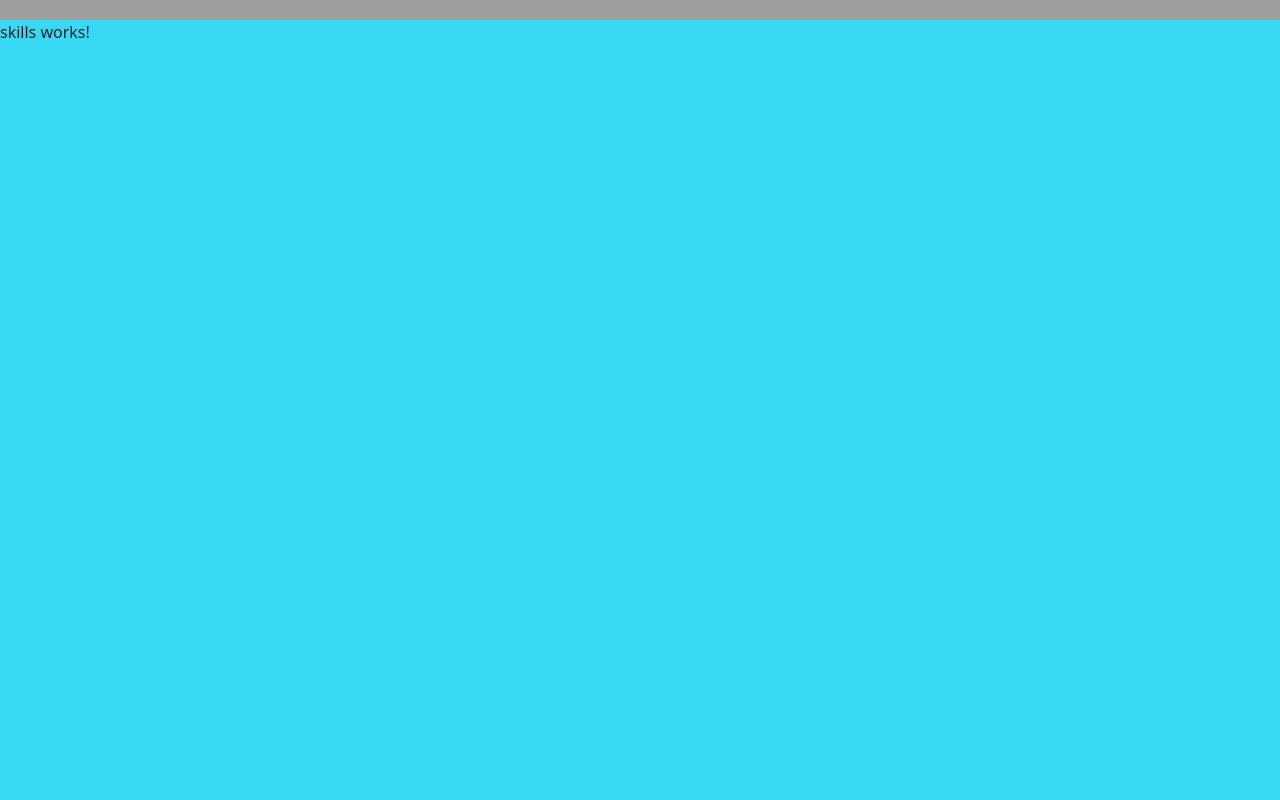
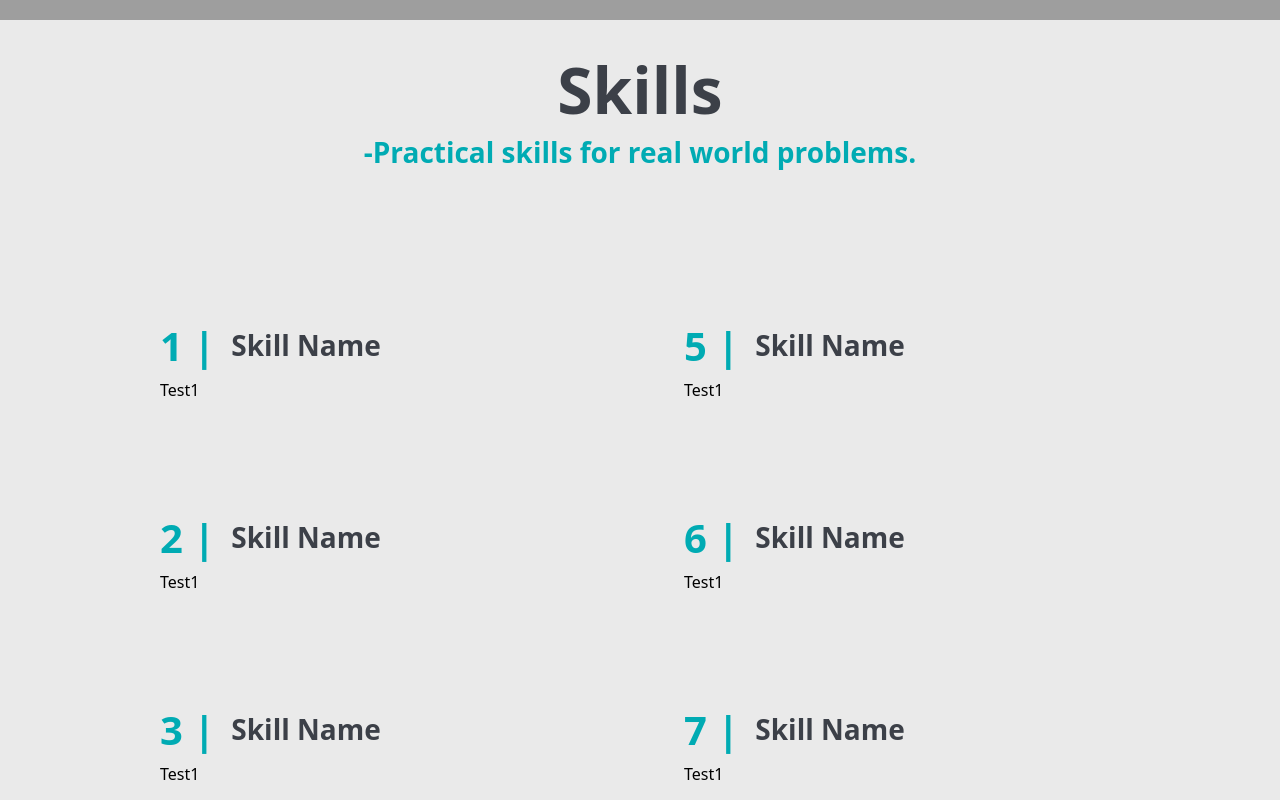
Before and after one commit to Low-Signal/my-portfolio, an Angular app: page / in a window 1280 px wide. Shown: the part 2020-2820 px from the top of the page. Built offline with nearby package versions, Linux system fonts and the light colour scheme; grey boxes are pictures that could not be loaded.

Commit message:
Created skills page layout

```diff
--- a/src/app/skills/skills.component.html
+++ b/src/app/skills/skills.component.html
@@ -1,3 +1,88 @@
 <body>
-    <p>skills works!</p>
+    <h3>Skills</h3>
+    <h5>-Practical skills for real world problems.</h5>
+    <div class="container-fluid">
+        <div class="row">
+            <div class="col">
+                <ul>
+                    <li>
+                        <div class="child">
+                            <h1>1 |</h1>
+                        </div>
+                        <div class="child">
+                            <h2>Skill Name</h2>
+                        </div>
+                        <p>Test1</p>
+                    </li>
+                    <li>
+                        <div class="child">
+                            <h1>2 |</h1>
+                        </div>
+                        <div class="child">
+                            <h2>Skill Name</h2>
+                        </div>
+                        <p>Test1</p>
+                    </li>
+                    <li>
+                        <div class="child">
+                            <h1>3 |</h1>
+                        </div>
+                        <div class="child">
+                            <h2>Skill Name</h2>
+                        </div>
+                        <p>Test1</p>
+                    </li>
+                    <li>
+                        <div class="child">
+                            <h1>4 |</h1>
+                        </div>
+                        <div class="child">
+                            <h2>Skill Name</h2>
+                        </div>
+                        <p>Test1</p>
+                    </li>
+                </ul>
+            </div>
+            <div class="col">
+                <ul>
+                    <li>
+                        <div class="child">
+                            <h1>5 |</h1>
+                        </div>
+                        <div class="child">
+                            <h2>Skill Name</h2>
+                        </div>
+                        <p>Test1</p>
+                    </li>
+                    <li>
+                        <div class="child">
+                            <h1>6 |</h1>
+                        </div>
+                        <div class="child">
+                            <h2>Skill Name</h2>
+                        </div>
+                        <p>Test1</p>
+                    </li>
+                    <li>
+                        <div class="child">
+                            <h1>7 |</h1>
+                        </div>
+                        <div class="child">
+                            <h2>Skill Name</h2>
+                        </div>
+                        <p>Test1</p>
+                    </li>
+                    <li>
+                        <div class="child">
+                            <h1>8 |</h1>
+                        </div>
+                        <div class="child">
+                            <h2>Skill Name</h2>
+                        </div>
+                        <p>Test1</p>
+                    </li>
+                </ul>
+            </div>
+        </div>
+    </div>
 </body>
--- a/src/app/skills/skills.component.scss
+++ b/src/app/skills/skills.component.scss
@@ -1,5 +1,64 @@
 body {
     width: auto;
-    height: 100vh;
-    background-color: rgb(57, 217, 246);
+    height: auto;
+    background-color: #EAEAEA;
 }
+
+ul {
+    padding-top: 5rem;
+    padding-bottom: 5rem;
+    margin: auto;
+    list-style-type: none;
+
+    li {
+        //border-style: solid;
+        //border-color: white;
+        //background-color: grey;
+        margin-top: 2rem;
+        margin-bottom: 2rem;
+        padding-top: 2rem;
+        padding-bottom: 2rem;
+        border-radius: 5px;
+    }
+}
+
+
+.child {
+    display: inline-block;
+    padding-right: 1rem;
+    vertical-align: middle;
+}
+
+.container-fluid {
+    padding-left: 8rem;
+    padding-right: 8rem;
+}
+
+h1 {
+    color: #00ABB3;
+    font-weight: 600;
+}
+
+h2 {
+    font-size: 1.75rem;
+    font-weight: 800;
+    color: #3C4048;
+}
+
+p {
+    color: black;
+}
+
+h3 {
+    padding-top: 2rem;
+    text-align: center;
+    font-weight: 700;
+    font-size: 4rem;
+    color: #3C4048;
+}
+h5 {
+    font-size: 1.75rem;
+    text-align: center;
+    font-weight: 700;
+    color: #00ABB3;
+}
```
